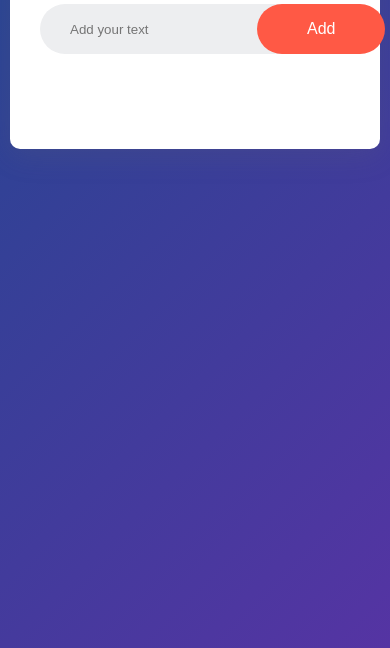
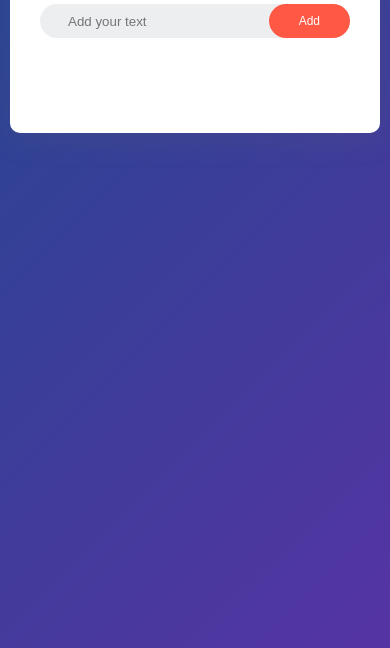
Before and after one commit to dhineshn6369/todo-app, a plain HTML site: page index.html in a window 390 px wide. Shown: the part 196-844 px from the top of the page. Drawn offline with Linux system fonts and the light colour scheme.

Commit message:
Update todo.css

```diff
--- a/todo.css
+++ b/todo.css
@@ -107,6 +107,20 @@ ul li span:hover{
 }
 
 @media screen and (max-width:1024px){
+   input{
+        padding: 8px;
+        font-weight: 12px;
+    }
+    button{
+
+        padding: 10px 30px;
+        font-size: 12px;
+        cursor: pointer;
+        border-radius: 40px;
+
+
+    }
+
 
     .todo-app{
         width: 100%;
```
